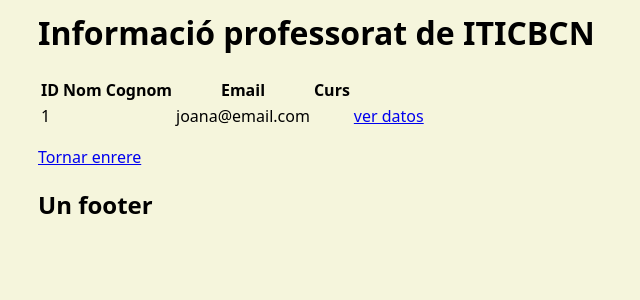
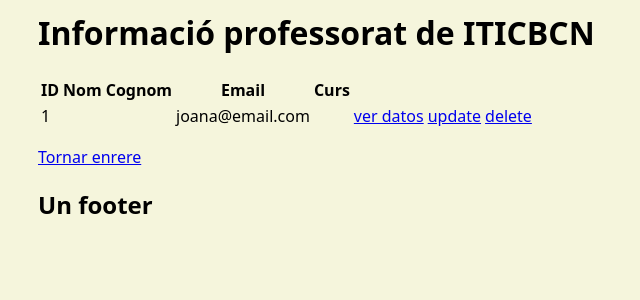
Before and after one commit to jolichh/M07_UF4, a Django app: template TIC_BCN_JJLC/centre/templates/prof.html in a window 1280 px wide. Shown: the part 179-479 px from the top of the page, without its empty margins (0-640 px from the left). Run offline with Django 5.2, Linux system fonts and the light colour scheme; the template is opened without the code that fills it: values that come from a table or form of the project are taken from there, others are empty; data comes from the database, SQL or seed files in the repository.

Commit message:
se me ha olvidado añadirle estas ultimas funcionalidades a teachers

```diff
--- a/TIC_BCN_JJLC/centre/templates/prof.html
+++ b/TIC_BCN_JJLC/centre/templates/prof.html
@@ -21,6 +21,9 @@
                 <td>{{ profe.email }}</td>
                 <td>{{ profe.curs }}</td>
                 <td><a href="{% url 'info_prof' profe.id %}">ver datos</a></td>
+
+                <td><a href="{% url 'update' profe.id %}">update</a></td>
+                <td><a href="{% url 'delete' profe.id %}">delete</a></td>
             </tr>
         {% endfor %}
     </tbody>
```
